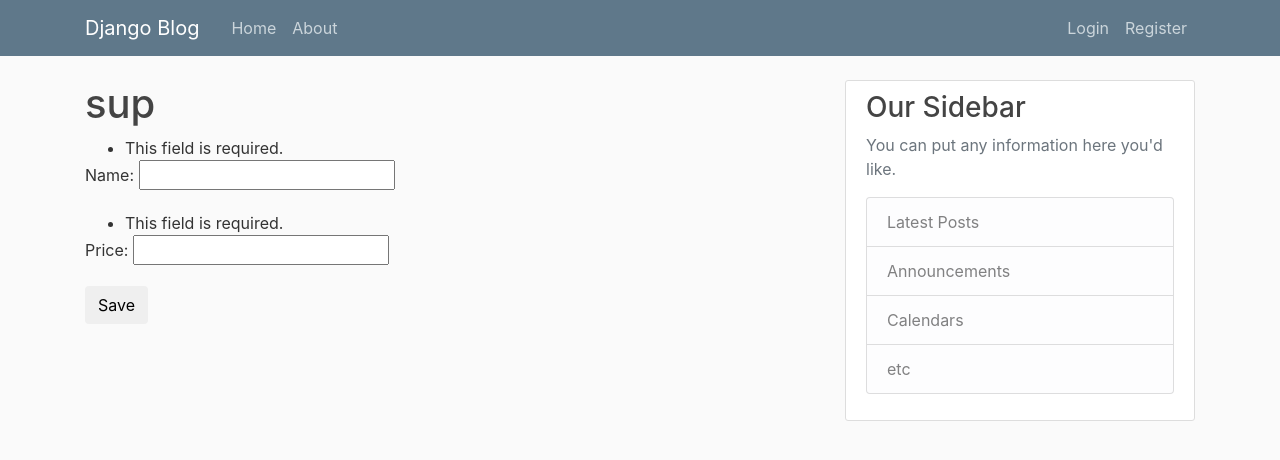
After one commit to Kentypop/redstry, a Django app: page /pricenew/ in a window 1280 px wide. The commit adds this page. Shown: the top 460 px of the page. Run offline with Django 3.2, Linux system fonts and the light colour scheme; some libraries are stand-ins or nearby versions.

Commit message:
created PRICE form for lily to add price in

```diff
--- a/11_env/pyvenv.cfg
+++ b/11_env/pyvenv.cfg
@@ -1,3 +1,3 @@
-home = /usr/bin
+home = F:\WPy64-3940\python-3.9.4.amd64
 include-system-site-packages = false
-version = 3.8.5
+version = 3.9.4
--- /dev/null
+++ b/info/forms.py
@@ -0,0 +1,9 @@
+from django import forms
+from django.contrib.auth.models import User
+from .models import Price
+
+class PriceForm(forms.ModelForm):
+
+	class Meta:
+		model= Price
+		fields= ('name', 'price',)
--- a/info/models.py
+++ b/info/models.py
@@ -11,3 +11,10 @@
 
     def __str__(self):
     	return self.title
+
+class Price(models.Model):
+	name= models.CharField(max_length=50)
+	price= models.DecimalField(max_digits= 5, decimal_places=2)
+
+	def __str__(self):
+		return self.name
--- /dev/null
+++ b/info/static/info/price.css
@@ -0,0 +1,4 @@
+.priceul {
+    list-style-type: none;
+    text-align: center;
+}
--- a/info/templates/info/base.html
+++ b/info/templates/info/base.html
@@ -11,6 +11,9 @@
     <link rel="stylesheet" href="https://maxcdn.bootstrapcdn.com/bootstrap/4.0.0/css/bootstrap.min.css" integrity="sha384-Gn5384xqQ1aoWXA+058RXPxPg6fy4IWvTNh0E263XmFcJlSAwiGgFAW/dAiS6JXm" crossorigin="anonymous">
 
     <link rel="stylesheet" type="text/css" href="{% static 'info/main.css' %}">
+
+    <link rel="stylesheet" type="text/css" href="{% static 'info/price.css' %}">
+
 
     {% if title %}
         <title>Django Blog - {{ title }}</title>
--- /dev/null
+++ b/info/templates/info/pricenew.html
@@ -0,0 +1,17 @@
+{% extends "info/base.html" %}
+{% block content %}
+
+<h1> sup</h1>
+
+
+
+<div class="pricebutton">
+	<form method="POST"> {% csrf_token %}
+		{{ form.as_p }}
+		<button class="btn" type="submit"> Save </button>
+	</form>
+
+</div>
+
+
+{% endblock content %}
--- a/info/urls.py
+++ b/info/urls.py
@@ -6,4 +6,6 @@
     path('about/', views.about, name='info-about'),
     path('hometry/', views.hometry, name='info-hometry'),
     path('abouttry/', views.abouttry, name='info-abouttry'),
+    path('price/', views.price, name='info-price'),
+    path('pricenew/', views.pricenew, name='info-pricenew'),
 ]
--- a/info/views.py
+++ b/info/views.py
@@ -1,6 +1,8 @@
-from django.shortcuts import render
+from django.shortcuts import render, redirect
 from django.http import HttpResponse
-from .models import Post
+from .models import Post, Price
+from .forms import PriceForm
+from django.contrib import messages
 
 poststry= [
 	{
@@ -46,3 +48,20 @@
 
 def abouttry(request):
 	return render(request, 'info/abouttry.html', {'title': 'About'})
+
+def price(request):
+	context= {
+		'prices': Price.objects.all()
+	}
+	return render(request, 'info/price.html', context)
+
+def pricenew(request):
+	form= PriceForm(request.POST)
+	if form.is_valid():
+		form.save()
+		name= form.cleaned_data.get('name')
+		messages.success(request, f'Hair price created for {name}!')
+		return redirect('info-price')
+
+
+	return render(request, 'info/pricenew.html', {'form': form})
```
Also changed, not shown: info/templates/info/price.html (added, +13 -0 lines), db.sqlite3, info/migrations/0002_price.py (added), 1 other file.
